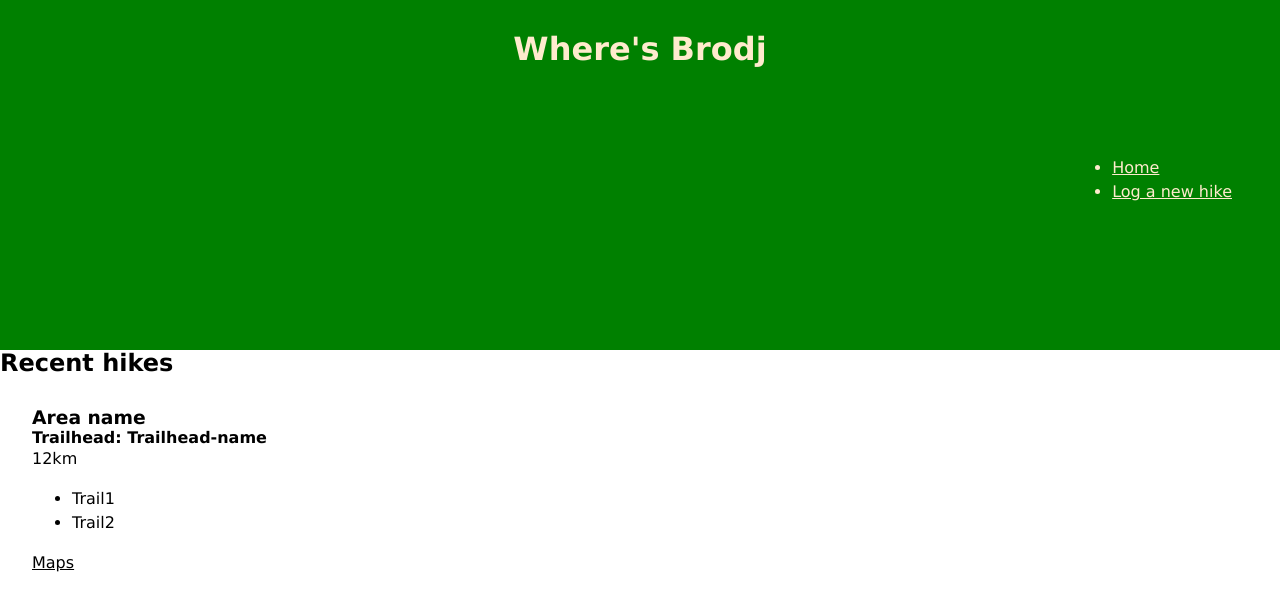
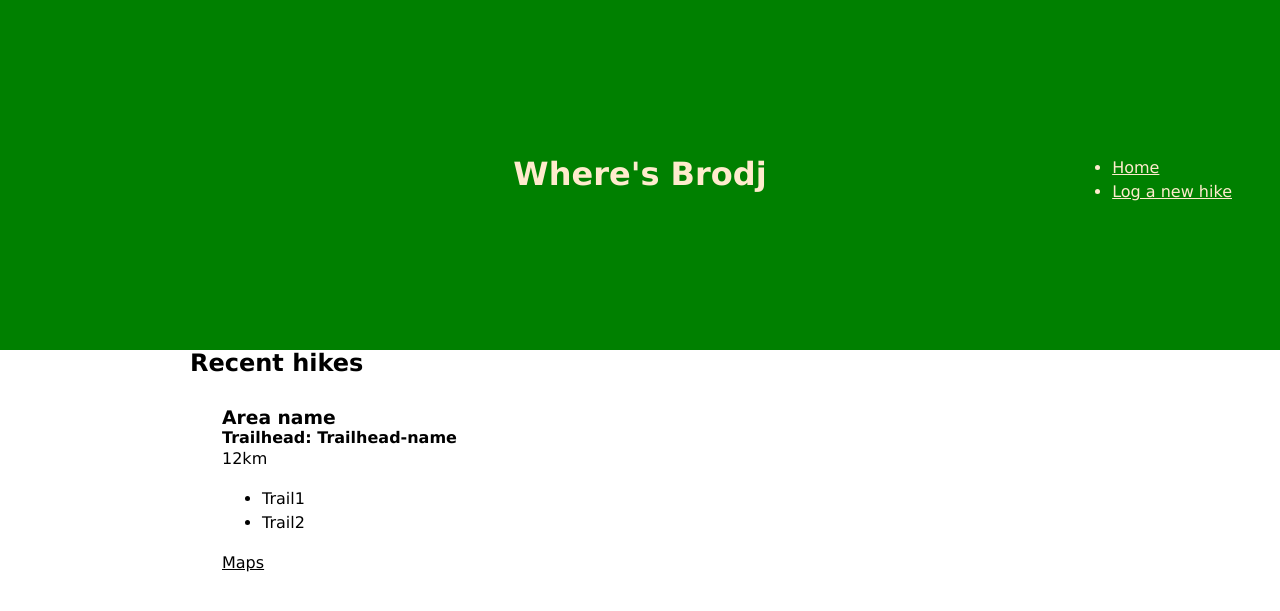
Before and after one commit to jbrodj/take-a-hike, a Flask app: page / in a window 1280 px wide. Shown: the top 611 px of the page. Run offline with Flask 3, Linux system fonts and the light colour scheme.

Commit message:
feat(styles) add classes to layout containers

```diff
--- a/templates/layout.html
+++ b/templates/layout.html
@@ -7,8 +7,8 @@
   <title>Where's Brodj</title>
 </head>
 <body>
-  <header>
-    <div class="container">
+  <header class="flex-col">
+    <div class="wrapper">
       <h1>Where's Brodj</h1>
       <nav class="main-nav">
         <ul class="nav-list">
@@ -20,7 +20,7 @@
   </header>
   <nav>
   <main>
-    <div class="container">
+    <div class="wrapper">
       {% block main %}
       {% endblock %}
     </div>
```
